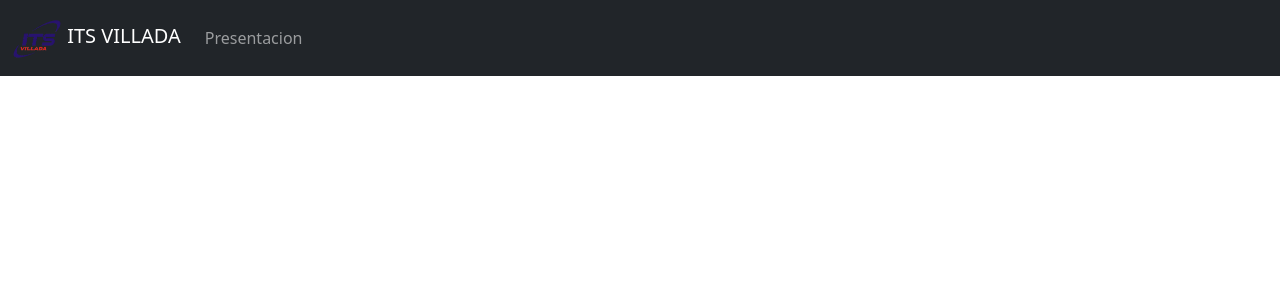
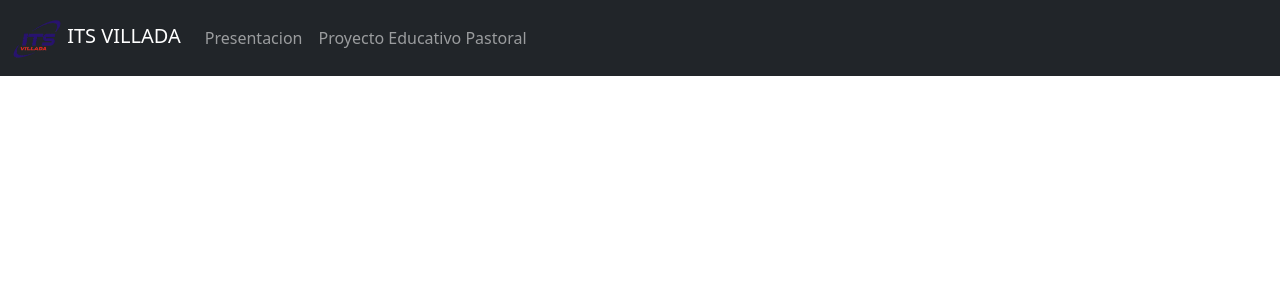
Before and after one commit to MateMar04/VilladaWebsite, a Django app: page / in a window 1280 px wide. Shown: the top 300 px of the page. Run offline with Django 4.2, Linux system fonts and the light colour scheme.

Commit message:
proyecto educativo pastoral dropdown

```diff
--- a/conf/templates/navbar.html
+++ b/conf/templates/navbar.html
@@ -19,7 +19,7 @@
             <ul class="navbar-nav">
                 <li class="nav-item dropdown">
                     <a aria-expanded="false" class="nav-link" data-bs-toggle="dropdown" href="#"
-                       id="navbarDropdownMenuLink" role="button">
+                       id="navbarDropdownPresentacion" role="button">
                         Presentacion
                     </a>
                     <ul aria-labelledby="navbarDropdownMenuLink" class="dropdown-menu">
@@ -35,6 +35,19 @@
                         <li><a class="dropdown-item" href="#">Actividades Institucionales</a></li>
                     </ul>
                 </li>
+                <li class="nav-item dropdown">
+                    <a aria-expanded="false" class="nav-link" data-bs-toggle="dropdown" href="#"
+                       id="navbarDropdownProyectoEducativoPastoral" role="button">
+                        Proyecto Educativo Pastoral
+                    </a>
+                    <ul aria-labelledby="navbarDropdownMenuLink" class="dropdown-menu">
+                        <li><a class="dropdown-item" href="#">Propuesta Curricular</a></li>
+                        <li><a class="dropdown-item" href="#">Propuesta Pastoral</a></li>
+                        <li><a class="dropdown-item" href="#">Proyectos Institucionales</a></li>
+                        <li><a class="dropdown-item" href="#">Actividades Educativas y Pastorales</a></li>
+                        <li><a class="dropdown-item" href="#">Espacio Juvenil - Autorizacion</a></li>
+                    </ul>
+                </li>
             </ul>
         </div>
     </div>
```
